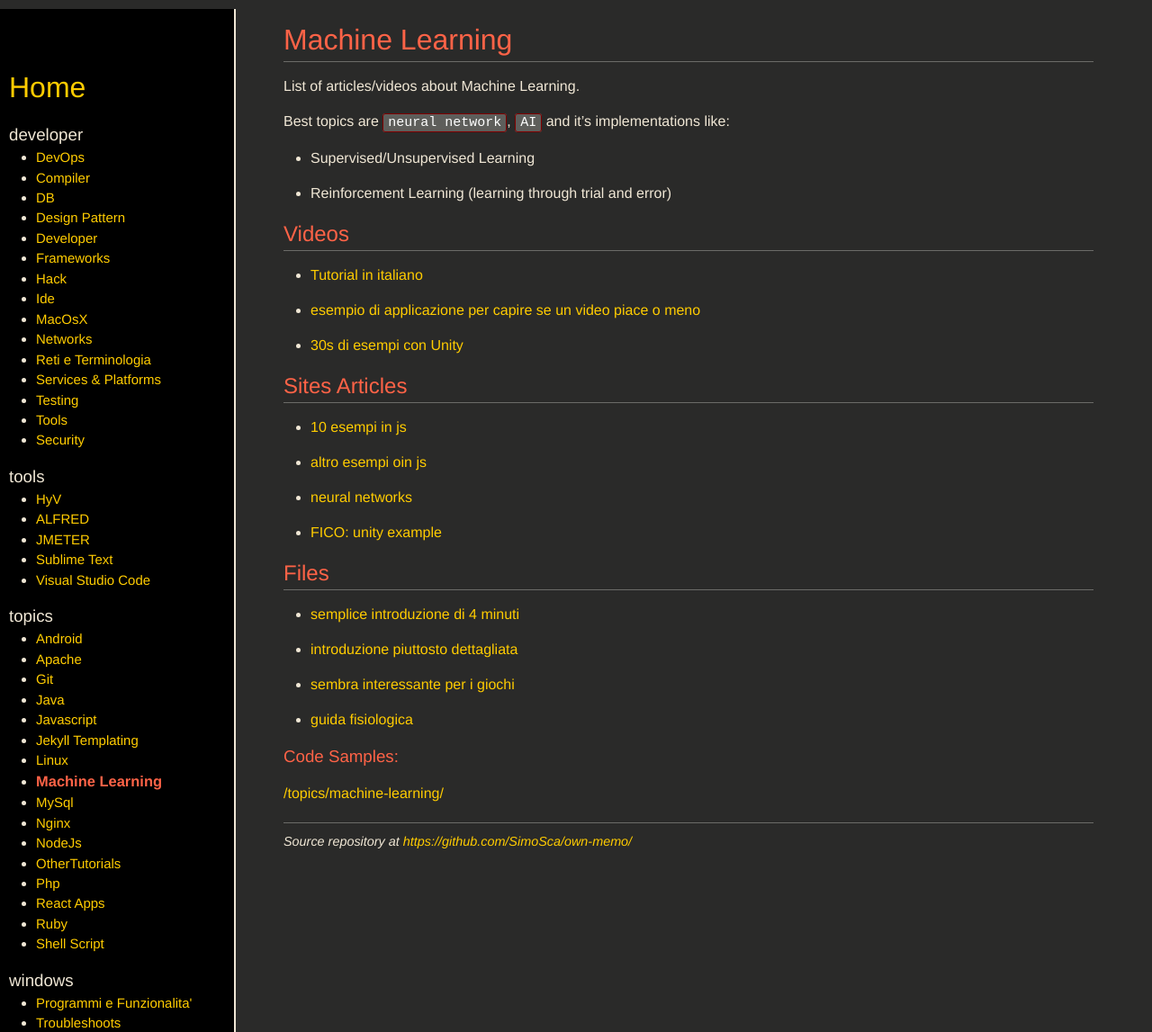
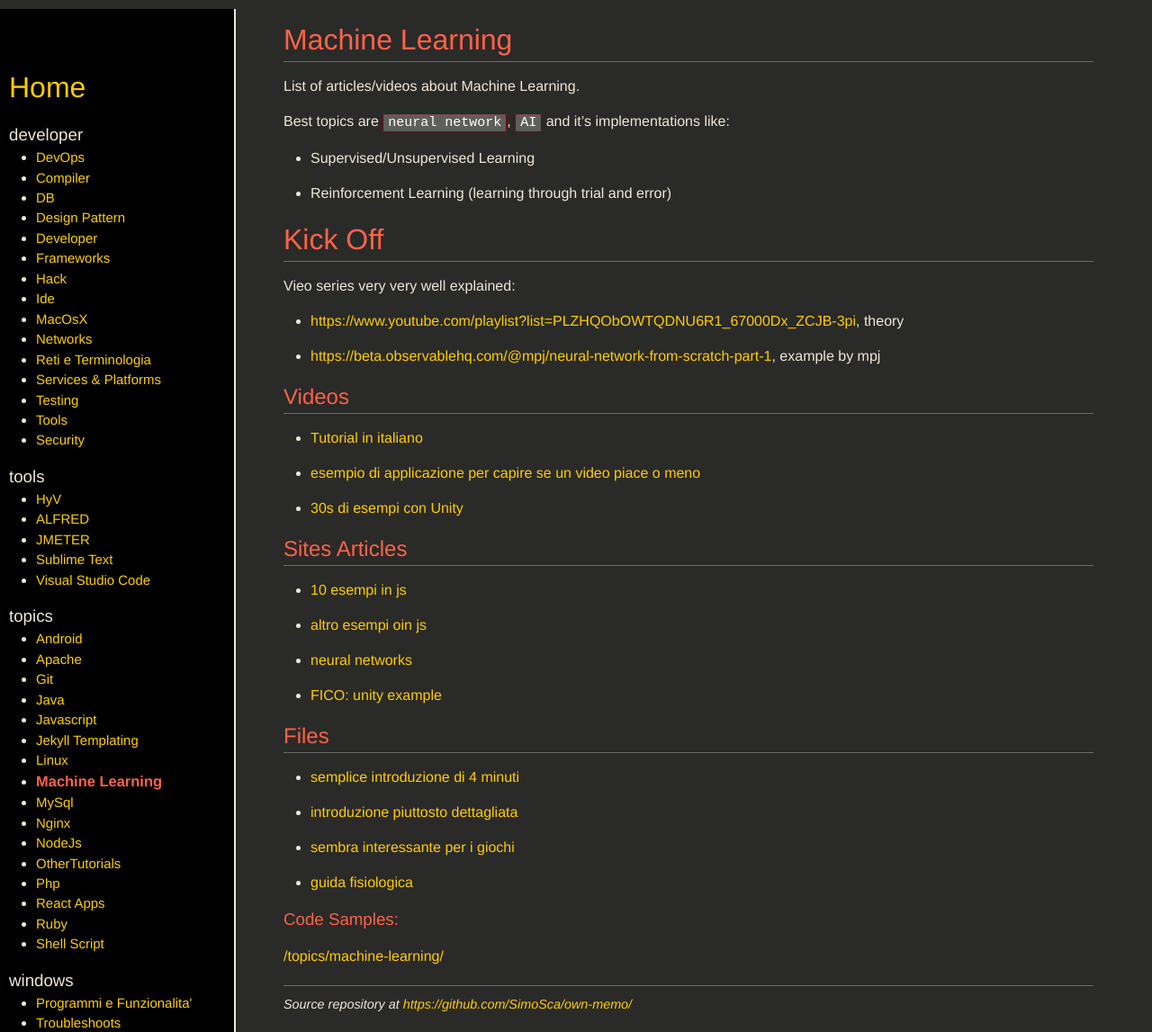
Before and after one commit to SimoSca/own-memo, a Jekyll site: the page built from _pages/topics/machine-learning.md, in a window 1280 px wide and 1147 px high. Shown: the whole window at 90% size. Built offline with Jekyll 4.4.1, drawn with Linux system fonts in a browser that asks for light colours; nearby versions of some CDN libraries.

Commit message:
[improved] added two usefull links to matchine-learning.md

```diff
--- a/_pages/topics/machine-learning.md
+++ b/_pages/topics/machine-learning.md
@@ -10,6 +10,16 @@ Best topics are `neural network`, `AI` and it's implementations like:
 - Supervised/Unsupervised Learning
 
 - Reinforcement Learning (learning through trial and error)
+
+
+Kick Off
+========
+
+Vieo series very very well explained:
+
+- [https://www.youtube.com/playlist?list=PLZHQObOWTQDNU6R1_67000Dx_ZCJB-3pi](https://www.youtube.com/playlist?list=PLZHQObOWTQDNU6R1_67000Dx_ZCJB-3pi), theory
+
+- [https://beta.observablehq.com/@mpj/neural-network-from-scratch-part-1](https://beta.observablehq.com/@mpj/neural-network-from-scratch-part-1), example by mpj
 
 
 
```
